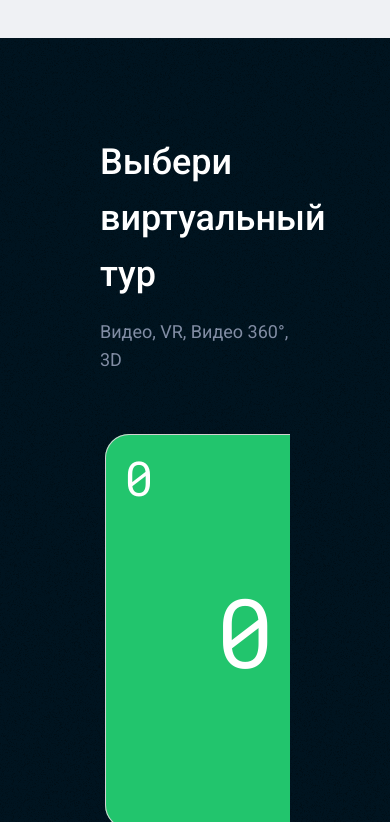
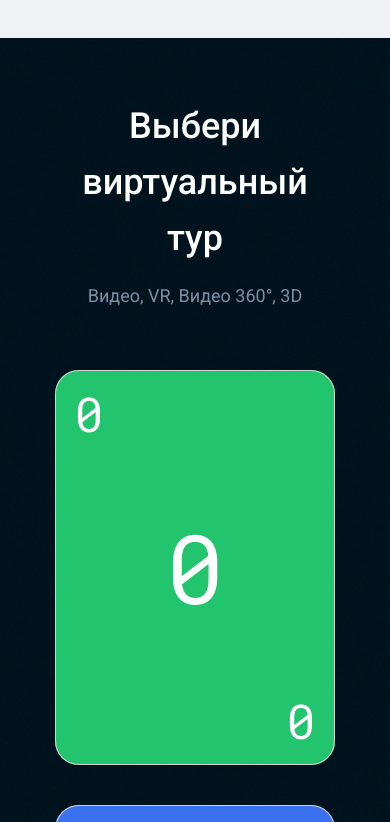
Before and after one commit to jeezou/tours-portal, a Vue app: page /#/ in a window 390 px wide. Shown: the part 2082-2904 px from the top of the page. Built offline with nearby package versions, Linux system fonts and the light colour scheme.

Commit message:
feat: add FlipGame adaptive design

```diff
--- a/src/App.vue
+++ b/src/App.vue
@@ -14,6 +14,7 @@ html {
   font-family: "Roboto", sans-serif;
   -webkit-font-smoothing: antialiased;
   -moz-osx-font-smoothing: grayscale;
+  -webkit-tap-highlight-color: rgba(0, 0, 0, 0);
   overflow-x: hidden;
 }
 </style>
--- a/src/components/FlipCard.vue
+++ b/src/components/FlipCard.vue
@@ -85,6 +85,13 @@ export default {
 
     &--active {
       transform: rotateY(180deg);
+      background: transparent;
+
+      // .flip-card__front {
+      //   opacity: 0;
+      //   visibility: hidden;
+      //   background-color: transparent;
+      // }
     }
   }
 
@@ -93,8 +100,9 @@ export default {
     position: absolute;
     width: 100%;
     height: 100%;
+    visibility: visible;
+    backface-visibility: hidden;
     -webkit-backface-visibility: hidden;
-    backface-visibility: hidden;
 
     border-radius: 24px;
     box-shadow: inset 0 0 0 1px $card-border;
--- a/src/components/FlipGame.vue
+++ b/src/components/FlipGame.vue
@@ -68,7 +68,7 @@ export default {
   .container {
     width: 100%;
     max-width: 1320px;
-
+  }
   .heading {
     font-size: 36px;
     font-weight: 500;
@@ -86,10 +86,43 @@ export default {
   }
 
   .flip-cards {
-      display: flex;
-      justify-content: space-between;
-      align-items: center;
-      flex-wrap: wrap;
+    display: grid;
+    grid-template-columns: repeat(4, 1fr);
+  }
+}
+
+@media screen and (max-width: 1440px) {
+  .flip-game {
+    padding: 60px 50px 150px 50px;
+    .heading,
+    .desc {
+      text-align: center;
+    }
+    .flip-cards {
+      grid-template-columns: 1fr 1fr;
+      justify-items: center;
+
+      > * {
+        margin-bottom: -80px;
+      }
+    }
+  }
+}
+
+@media screen and (max-width: 768px) {
+  .flip-game {
+    padding: 60px 50px 150px 50px;
+    .heading,
+    .desc {
+      text-align: center;
+    }
+    .flip-cards {
+      grid-template-columns: 1fr;
+      justify-items: center;
+
+      > * {
+        margin-bottom: -80px;
+      }
     }
   }
 }
--- a/src/components/Footer.vue
+++ b/src/components/Footer.vue
@@ -264,7 +264,7 @@ export default {
       .group {
         &__list {
           &--inline {
-            align-items: flex-start;
+            align-items: center;
             flex-direction: column;
           }
         }
```
Lines whose indentation alone changed are shown as unchanged.
